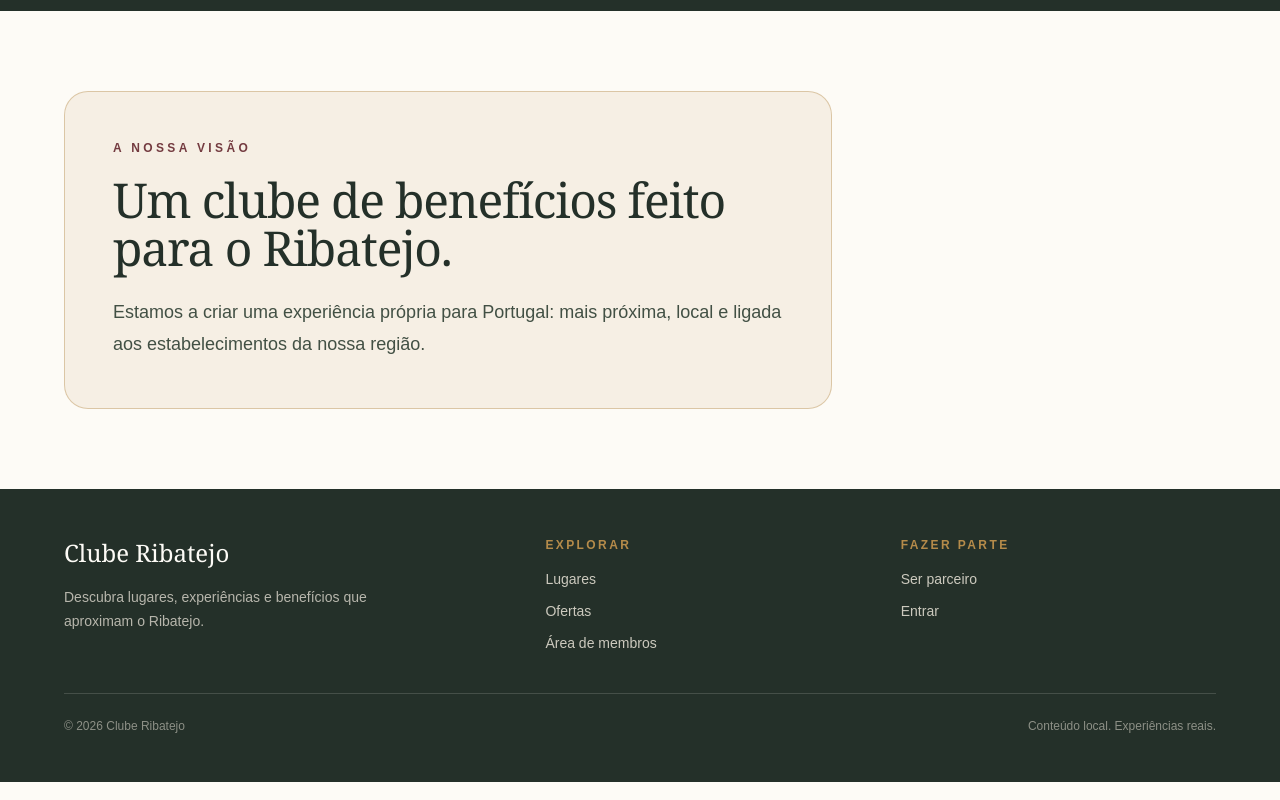
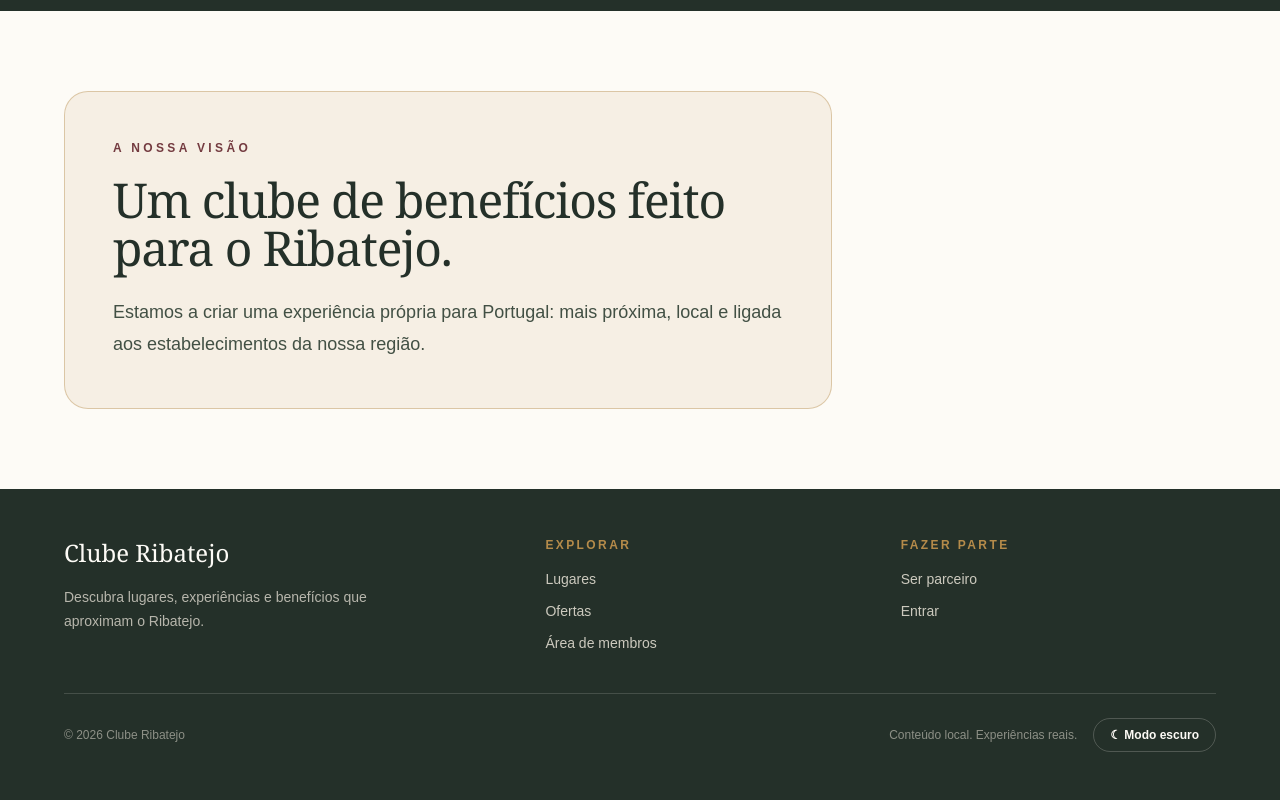
Before and after one commit to Maxwellsan91/ClubeDaqui, a Next.js app in the folder apps/web/: page / in a window 1280 px wide. Shown: the part 2566-3366 px from the top of the page. Built offline with nearby package versions, Linux system fonts and the light colour scheme.

Commit message:
feat: add global dark mode toggle

```diff
--- a/apps/web/src/app/globals.css
+++ b/apps/web/src/app/globals.css
@@ -19,6 +19,15 @@ html {
   background: var(--color-cream-50);
 }
 
+html.dark {
+  --color-cream-50: #18201b;
+  --color-cream-100: #243029;
+  --color-olive-700: #c3d0c1;
+  --color-olive-900: #f2f0e8;
+  --color-wine-700: #e6a6a1;
+  --color-gold-500: #d6b36b;
+}
+
 body {
   margin: 0;
   color: var(--color-olive-900);
--- a/apps/web/src/components/site-footer.tsx
+++ b/apps/web/src/components/site-footer.tsx
@@ -1,4 +1,5 @@
 import Link from "next/link";
+import { ThemeToggle } from "./theme-toggle";
 
 export function SiteFooter() {
   return (
@@ -33,7 +34,10 @@ export function SiteFooter() {
       </div>
       <div className="border-cream-50/15 text-cream-100/50 mx-auto mt-10 flex max-w-7xl flex-col gap-3 border-t pt-6 text-xs sm:flex-row sm:items-center sm:justify-between">
         <p>© {new Date().getFullYear()} Clube Ribatejo</p>
-        <p>Conteúdo local. Experiências reais.</p>
+        <div className="flex items-center gap-4">
+          <p>Conteúdo local. Experiências reais.</p>
+          <ThemeToggle />
+        </div>
       </div>
     </footer>
   );
--- /dev/null
+++ b/apps/web/src/components/theme-toggle.tsx
@@ -0,0 +1,25 @@
+"use client";
+import { useEffect, useState } from "react";
+export function ThemeToggle() {
+  const [dark, setDark] = useState(
+    () => typeof window !== "undefined" && localStorage.theme === "dark",
+  );
+  useEffect(() => {
+    document.documentElement.classList.toggle("dark", dark);
+  }, [dark]);
+  function toggle() {
+    const next = !dark;
+    setDark(next);
+    document.documentElement.classList.toggle("dark", next);
+    localStorage.theme = next ? "dark" : "light";
+  }
+  return (
+    <button
+      onClick={toggle}
+      aria-label={dark ? "Ativar modo claro" : "Ativar modo escuro"}
+      className="border-cream-50/20 text-cream-50 rounded-full border px-4 py-2 text-xs font-semibold"
+    >
+      {dark ? "☀ Modo claro" : "☾ Modo escuro"}
+    </button>
+  );
+}
```
